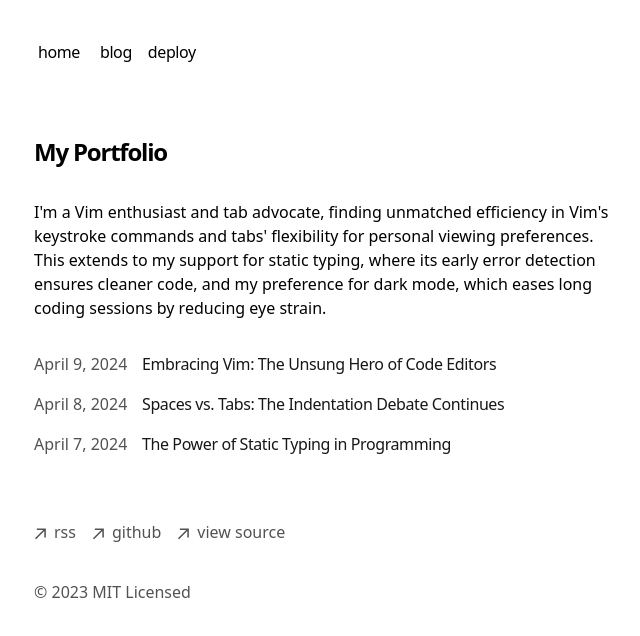
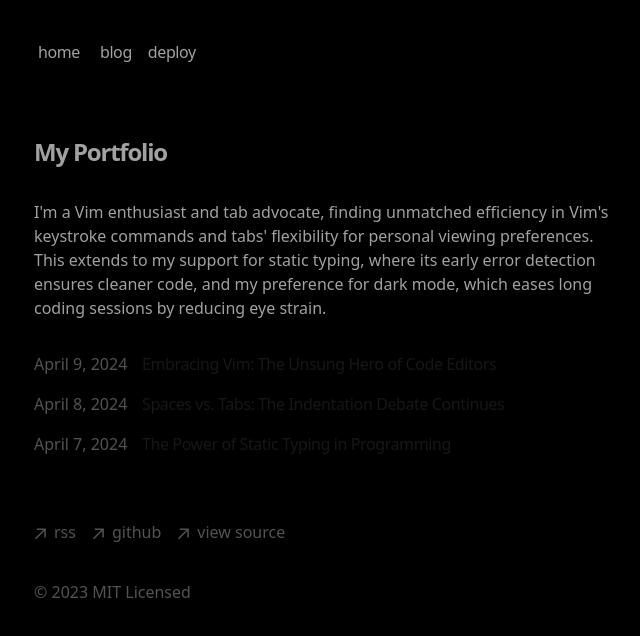
Before and after one commit to abittechnical/blog, a Next.js app: page / in a window 1280 px wide. Shown: the top 636 px of the page, without its empty margins (318-958 px from the left). Built offline with nearby package versions, Linux system fonts and the light colour scheme.

Commit message:
feat(colors): add light and dark theme gray colors from vercel design-system (geist)

```diff
--- a/app/layout.tsx
+++ b/app/layout.tsx
@@ -40,10 +40,7 @@ const cx = (...classes) => classes.filter(Boolean).join(' ');
 
 export default function RootLayout({ children }: { children: React.ReactNode }) {
   return (
-    <html
-      lang="en"
-      className={cx('text-black bg-white dark:text-white dark:bg-black', GeistSans.variable, GeistMono.variable)}
-    >
+    <html lang="en" className={cx('dark text-secondary bg-2 dark:bg-2', GeistSans.variable, GeistMono.variable)}>
       <body className="antialiased max-w-xl mx-4 mt-8 lg:mx-auto">
         <main className="flex-auto min-w-0 mt-6 flex flex-col px-2 md:px-0">
           <Navbar />
--- a/styles/global.css
+++ b/styles/global.css
@@ -1,3 +1,4 @@
+@import 'tokens/colors.css';
 @tailwind base;
 @tailwind components;
 @tailwind utilities;
@@ -63,7 +64,7 @@ html {
 }
 
 .prose pre {
-  @apply bg-neutral-50 dark:bg-neutral-900 rounded-lg overflow-x-auto border border-neutral-200 dark:border-neutral-900 py-2 px-3 text-sm;
+  @apply bg-1 dark:bg-1 rounded-2xl overflow-x-auto border py-3 px-5 text-sm hover:bg-gray-hover hover:border-hover;
 }
 
 .prose code {
@@ -86,9 +87,16 @@ html {
 }
 
 .prose p {
-  @apply my-4 text-neutral-800 dark:text-neutral-200;
+  @apply my-4 text-secondary;
 }
-
+.prose {
+  h1,
+  h2,
+  h3,
+  h4 {
+    @apply text-primary;
+  }
+}
 .prose h1 {
   @apply text-4xl font-medium tracking-tight mt-6 mb-2;
 }
--- /dev/null
+++ b/styles/tokens/colors.css
@@ -0,0 +1,52 @@
+:root,
+.light,
+.light-theme {
+  --whys-background-100: #fff;
+  --whys-background-200: #fafafa;
+  --whys-gray-100: #f2f2f2;
+  --whys-gray-200: #ebebeb;
+  --whys-gray-300: #e6e6e6;
+  --whys-gray-400: #ebebeb;
+  --whys-gray-500: #c9c9c9;
+  --whys-gray-600: #a8a8a8;
+  --whys-gray-700: #8f8f8f;
+  --whys-gray-800: #7d7d7d;
+  --whys-gray-900: #666;
+  --whys-gray-1000: #171717;
+
+  /*****************************/
+  /****** SEMANTIC TOKENS ******/
+  /******************************/
+  --whys-background-default: var(--whys-background-100);
+  --whys-background-secondary: var(--whys-background-200);
+  /* Component Soft Background  */
+  --whys-surface-soft-gray-default: var(--whys-gray-100);
+  --whys-surface-soft-gray-hover: var(--whys-gray-200);
+  --whys-surface-soft-gray-active: var(--whys-gray-300);
+  /* Component Borders  */
+  --whys-border-gray-default: var(--whys-gray-400);
+  --whys-border-gray-hover: var(--whys-gray-500);
+  --whys-border-gray-active: var(--whys-gray-600);
+  /* Component Solid Background  */
+  --whys-surface-solid-gray-default: var(--whys-gray-700);
+  --whys-surface-solid-gray-hover: var(--whys-gray-800);
+  /* Component text & icons  */
+  --whys-text-secondary-gray: var(--whys-gray-900);
+  --whys-text-primary-gray: var(--whys-gray-1000);
+}
+
+.dark,
+.dark-theme {
+  --whys-background-100: #0a0a0a;
+  --whys-background-200: #000;
+  --whys-gray-100: #1a1a1a;
+  --whys-gray-200: #1f1f1f;
+  --whys-gray-300: #292929;
+  --whys-gray-400: #2e2e2e;
+  --whys-gray-500: #454545;
+  --whys-gray-600: #878787;
+  --whys-gray-700: #8f8f8f;
+  --whys-gray-800: #7d7d7d;
+  --whys-gray-900: #a1a1a1;
+  --whys-gray-1000: #ededed;
+}
--- a/tailwind.config.js
+++ b/tailwind.config.js
@@ -2,7 +2,36 @@
 module.exports = {
   content: ['./app/**/*.{ts,tsx}', './components/**/*.{ts,tsx}'],
   theme: {
-    extend: {},
+    extend: {
+      colors: {},
+      backgroundColor: {
+        1: 'var(--whys-background-default)',
+        2: 'var(--whys-background-secondary)',
+        gray: {
+          DEFAULT: 'var(--whys-surface-soft-gray-default)',
+          hover: 'var(--whys-surface-soft-gray-hover)',
+          active: 'var(--whys-surface-soft-gray-active)',
+        },
+        solid: {
+          DEFAULT: 'var(--whys-surface-solid-gray-default)',
+          hover: 'var(--whys-surface-solid-gray-hover)',
+        },
+      },
+      borderColor: {
+        DEFAULT: 'var(--whys-border-gray-default)',
+        hover: 'var(--whys-border-gray-hover)',
+        active: 'var(--whys-border-gray-active)',
+      },
+      ringColor: {
+        DEFAULT: 'var(--whys-border-gray-default)',
+        hover: 'var(--whys-border-gray-hover)',
+        active: 'var(--whys-border-gray-active)',
+      },
+      textColor: {
+        primary: 'var(--whys-text-primary-gray)',
+        secondary: 'var(--whys-text-secondary-gray)',
+      },
+    },
   },
   plugins: [],
 };
```
